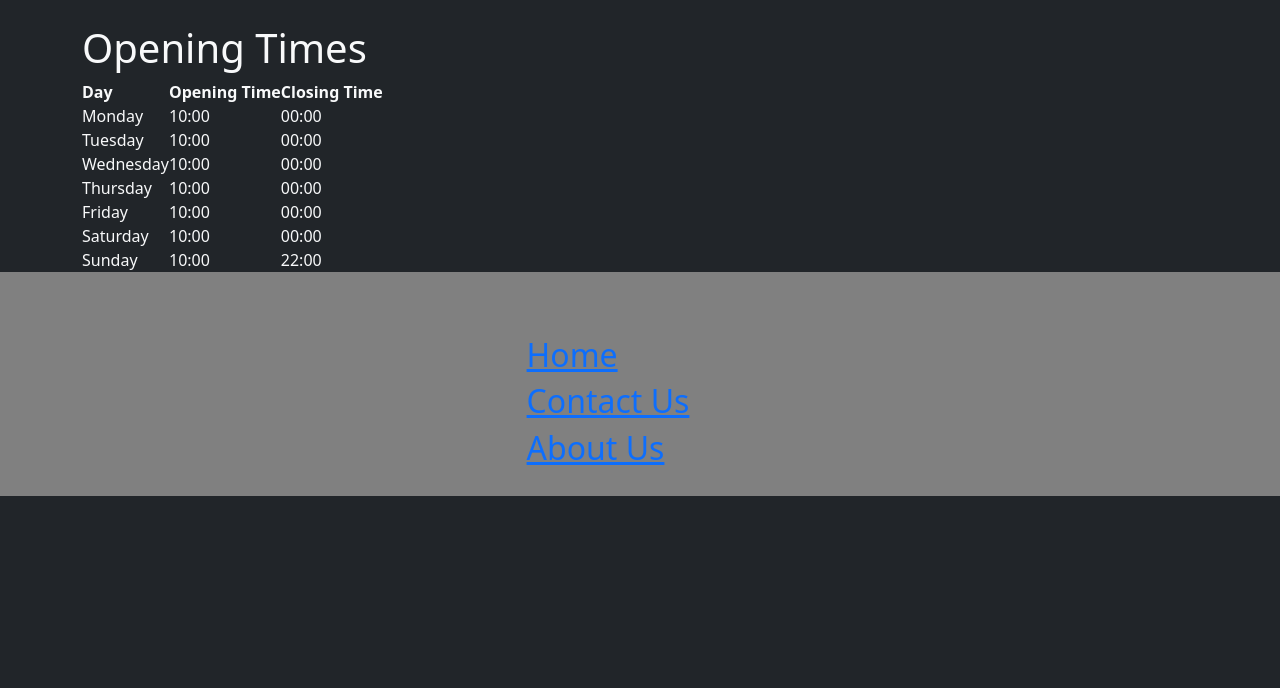
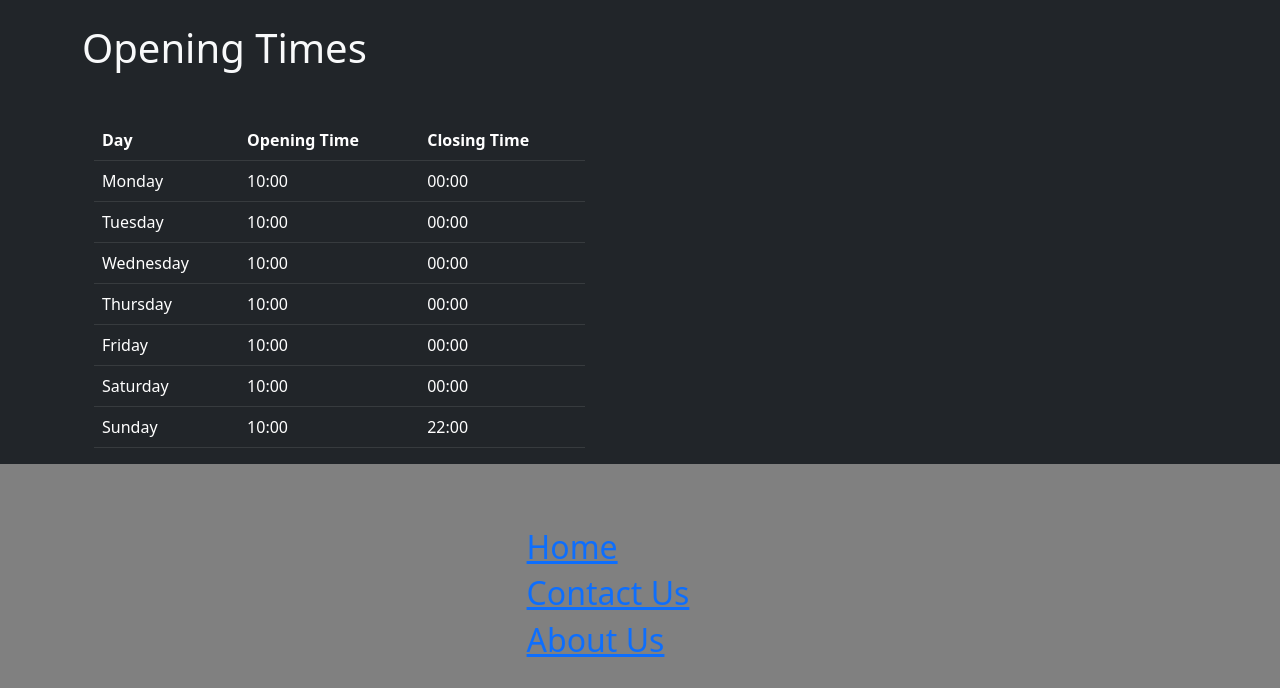
Before and after one commit to Wojciech-Przybylski/ams-group-project, a Flask app: page /opening-times in a window 1280 px wide. Shown: the part 76-764 px from the top of the page. Run offline with Flask 3, Linux system fonts and the light colour scheme.

Commit message:
Added table styling

```diff
--- a/application/templates/opening-times.html
+++ b/application/templates/opening-times.html
@@ -1,7 +1,8 @@
 {% extends 'nav.html' %}
 {% block content %}
 
-<table>
+<div class="container mt-5">
+    <table class="table table-dark" id="opening-table" style="width: 45%;">
         <thead>
             <tr>
                 <th>Day</th>
@@ -47,5 +48,6 @@
             </tr>
         </tbody>
     </table>
+</div>
 
 {% endblock %}
```
Lines whose indentation alone changed are shown as unchanged.
